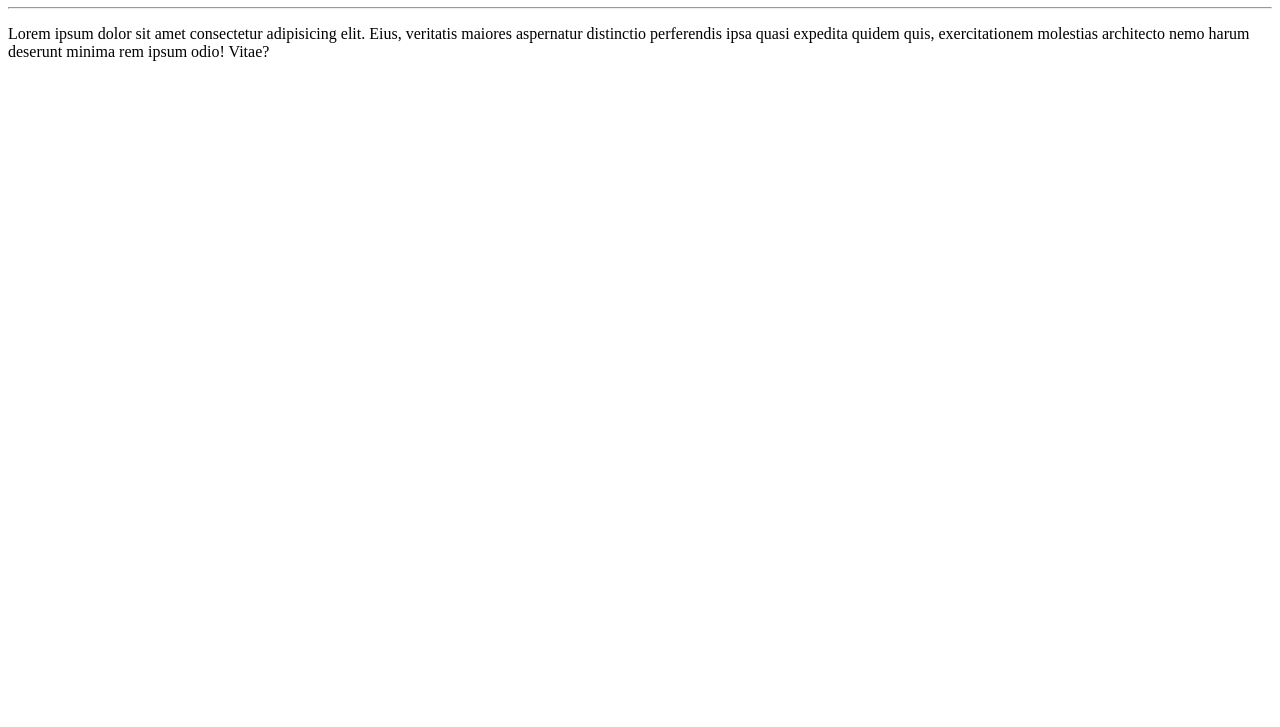
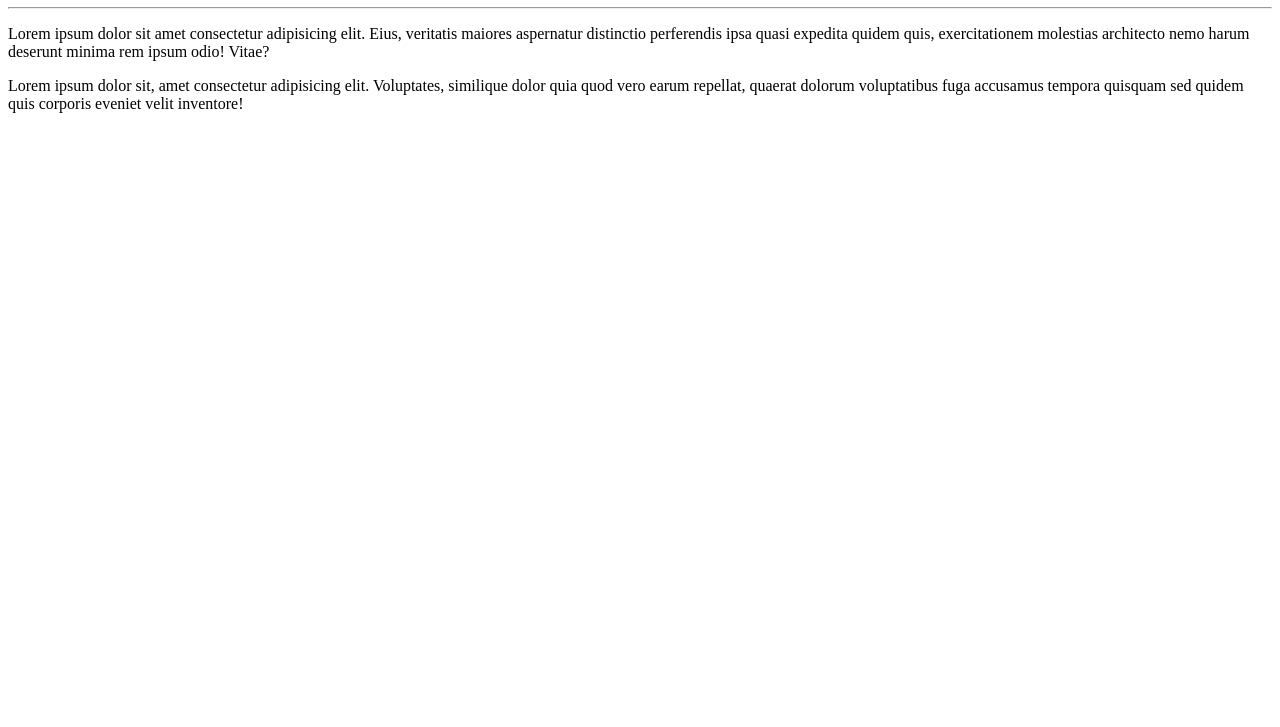
Before and after one commit to MarcosVP-Fatec/Aulas-Git-e-GitHub, a plain HTML site: page OláMundo/index.html in a window 1280 px wide. Shown: the part 73-800 px from the top of the page. Drawn offline with Linux system fonts and the light colour scheme.

Commit message:
Adicionei um parágrafo

```diff
--- a/OláMundo/index.html
+++ b/OláMundo/index.html
@@ -9,6 +9,7 @@
     <h1>Olá, Mundo!</h1>
     <hr>
     <p>Lorem ipsum dolor sit amet consectetur adipisicing elit. Eius, veritatis maiores aspernatur distinctio perferendis ipsa quasi expedita quidem quis, exercitationem molestias architecto nemo harum deserunt minima rem ipsum odio! Vitae?</p>
+    <p>Lorem ipsum dolor sit, amet consectetur adipisicing elit. Voluptates, similique dolor quia quod vero earum repellat, quaerat dolorum voluptatibus fuga accusamus tempora quisquam sed quidem quis corporis eveniet velit inventore!</p>
 
 </body>
 </html>
```
